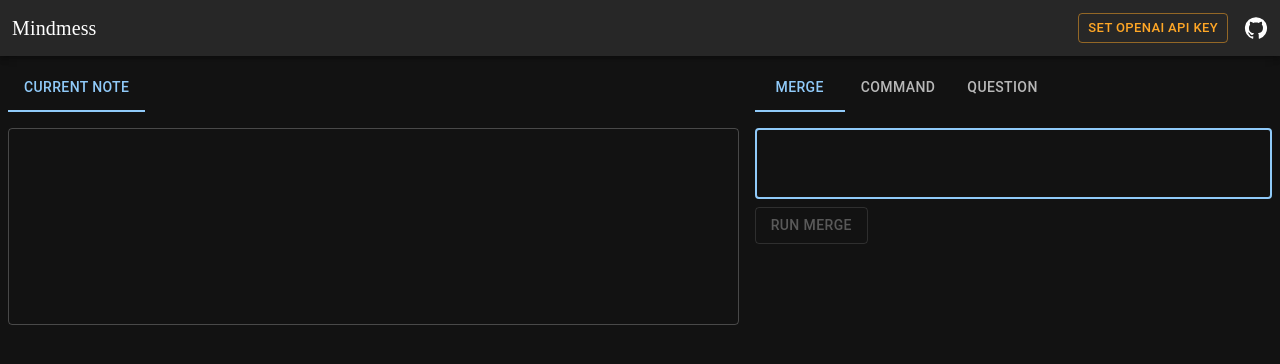
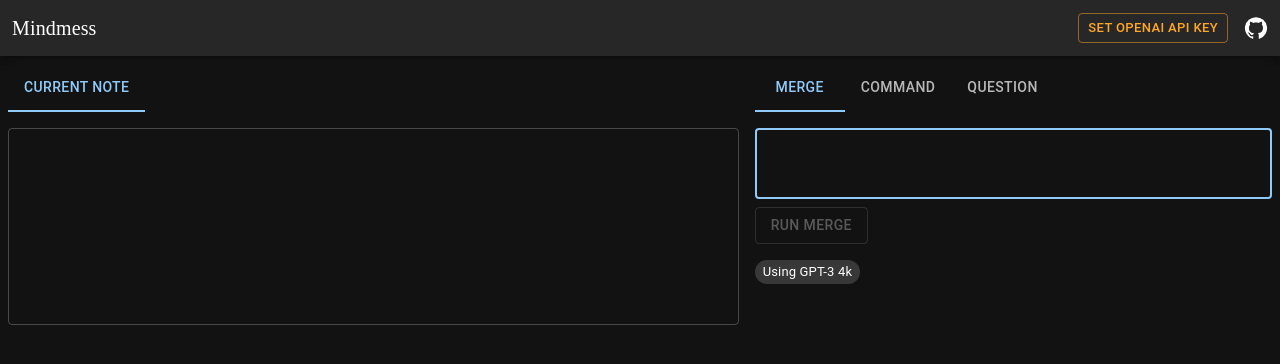
Before and after one commit to swax/Mindmess, a Next.js app: page / in a window 1280 px wide. Shown: the top 364 px of the page. Built offline with nearby package versions, Linux system fonts and the light colour scheme.

Commit message:
Multiple model options with prices. Total cost of session tracked. Added Vercel analytics.

```diff
--- a/app/actions/InputActionResponse.ts
+++ b/app/actions/InputActionResponse.ts
@@ -4,6 +4,8 @@ export interface InputActionResponse {
   newNote: string;
   chatLog: OpenAI.Chat.Completions.ChatCompletionMessage[];
   error: string;
+  inputTokens: number;
+  outputTokens: number;
 }
 
 export function initInputActionResponse(): InputActionResponse {
@@ -11,5 +13,15 @@ export function initInputActionResponse(): InputActionResponse {
     newNote: "",
     chatLog: [],
     error: "",
+    inputTokens: 0,
+    outputTokens: 0,
   };
 }
+
+export function setTokensUsed(
+  chatCompletion: OpenAI.Chat.Completions.ChatCompletion,
+  response: InputActionResponse,
+) {
+  response.inputTokens = chatCompletion.usage?.prompt_tokens || 0;
+  response.outputTokens = chatCompletion.usage?.completion_tokens || 0;
+}
--- a/app/actions/command-action.ts
+++ b/app/actions/command-action.ts
@@ -1,10 +1,12 @@
 //"use server";
 
 import { getApiKeyOrThrow } from "@/utils/apiKey";
+import { GptModelName } from "@/utils/gptModels";
 import OpenAI from "openai";
 import {
   InputActionResponse,
   initInputActionResponse,
+  setTokensUsed,
 } from "./InputActionResponse";
 
 const systemMessage = `Run the specificed 'Command' on the 'Existing Notes' to create a new 'Output Note'.
@@ -13,6 +15,7 @@ Give a summary of changes at the bottom prefixed with **.`;
 export async function commandAction(
   command: string,
   existingNotes: string,
+  modelName: GptModelName,
 ): Promise<InputActionResponse> {
   let result = initInputActionResponse();
 
@@ -26,7 +29,7 @@ export async function commandAction(
     const commandMsg = `Command:\n${command}`;
 
     const chatCompletion = await openai.chat.completions.create({
-      model: "gpt-4",
+      model: modelName,
       messages: [
         { role: "system", content: systemMessage },
         { role: "user", content: noteMsg },
@@ -41,6 +44,8 @@ export async function commandAction(
     } else {
       result.newNote = newNote.replace(/output note(s)?:(\n)?/i, "");
     }
+
+    setTokensUsed(chatCompletion, result);
   } catch (e) {
     result.error = "" + e;
   }
--- a/app/actions/merge-action.ts
+++ b/app/actions/merge-action.ts
@@ -1,10 +1,12 @@
 //"use server";
 
 import { getApiKeyOrThrow } from "@/utils/apiKey";
+import { GptModelName } from "@/utils/gptModels";
 import OpenAI from "openai";
 import {
   InputActionResponse,
   initInputActionResponse,
+  setTokensUsed,
 } from "./InputActionResponse";
 
 const systemMessage = `Combine the 'Existing Notes' with the 'Input Notes' to create an 'Output Note'.
@@ -15,6 +17,7 @@ Give a summary of changes at the bottom prefixed with **.`;
 export async function mergeAction(
   note: string,
   existingNotes: string,
+  modelName: GptModelName,
 ): Promise<InputActionResponse> {
   let result = initInputActionResponse();
 
@@ -28,7 +31,7 @@ export async function mergeAction(
     const inputMsg = `Input Notes:\n${note}`;
 
     const chatCompletion = await openai.chat.completions.create({
-      model: "gpt-4",
+      model: modelName,
       messages: [
         { role: "system", content: systemMessage },
         { role: "user", content: noteMsg },
@@ -43,6 +46,8 @@ export async function mergeAction(
     } else {
       result.newNote = newNote.replace(/output note(s)?:(\n)?/i, "");
     }
+
+    setTokensUsed(chatCompletion, result);
   } catch (e) {
     result.error = "" + e;
   }
--- a/app/actions/question-action.ts
+++ b/app/actions/question-action.ts
@@ -1,10 +1,12 @@
 //"use server";
 
 import { getApiKeyOrThrow } from "@/utils/apiKey";
+import { GptModelName } from "@/utils/gptModels";
 import OpenAI from "openai";
 import {
   InputActionResponse,
   initInputActionResponse,
+  setTokensUsed,
 } from "./InputActionResponse";
 
 const systemMessage = `Run the following question on the 'Existing Notes'.`;
@@ -13,6 +15,7 @@ export async function questionAction(
   question: string,
   existingNotes: string,
   messageLog: OpenAI.Chat.Completions.ChatCompletionMessage[],
+  modelName: GptModelName,
 ): Promise<InputActionResponse> {
   let result = initInputActionResponse();
 
@@ -29,7 +32,7 @@ export async function questionAction(
     ];
 
     const chatCompletion = await openai.chat.completions.create({
-      model: "gpt-4",
+      model: modelName,
       messages: [
         { role: "system", content: systemMessage },
         { role: "user", content: noteMsg },
@@ -50,6 +53,8 @@ export async function questionAction(
 
       result.chatLog = questionAnswer;
     }
+
+    setTokensUsed(chatCompletion, result);
   } catch (e) {
     result.error = "" + e;
   }
--- a/app/components/AppHeader.tsx
+++ b/app/components/AppHeader.tsx
@@ -68,6 +68,7 @@ export default function AppHeader() {
         <Typography
           fontFamily="cursive"
           sx={{ flexGrow: 1, marginLeft: 1 }}
+          title="Your mind is a mess."
           variant="h6"
         >
           Mindmess
--- a/app/components/InputSection.tsx
+++ b/app/components/InputSection.tsx
@@ -1,8 +1,13 @@
+import gptModels, { GPTModel } from "@/utils/gptModels";
 import { tabInput } from "@/utils/textEditing";
 import PersonIcon from "@mui/icons-material/Person";
 import SmartToyIcon from "@mui/icons-material/SmartToy";
 import {
+  Box,
   Button,
+  Chip,
+  Menu,
+  MenuItem,
   Paper,
   Stack,
   Tab,
@@ -46,12 +51,19 @@ export default function InputSection({
 }: InputSectionProps) {
   // Hooks
   const [inputTab, setInputTab] = useState<"merge" | "command" | "question">(
-    "merge"
+    "merge",
   );
 
   const [chatLog, setChatLog] = useState<
     OpenAI.Chat.Completions.ChatCompletionMessage[]
   >([]);
+
+  const [gptModel, setGptModel] = useState<GPTModel>(gptModels[0]);
+  const [modelMenuAnchorEl, setModelMenuAnchorEl] = useState<HTMLDivElement>();
+  const modelMenuOpen = Boolean(modelMenuAnchorEl);
+
+  const [usageReport, setUsageReport] = useState<string>("");
+  const [totalCost, setTotalCost] = useState<number>(0);
 
   const runNumber = useRef(0);
   const inputRef = useRef<HTMLInputElement>(null);
@@ -78,14 +90,15 @@ export default function InputSection({
     setFocus("none");
 
     const runNumberCheck = runNumber.current;
+    const existingNotes = currentNote || "";
 
     const response =
       inputTab == "merge"
-        ? await mergeAction(input, currentNote || "")
+        ? await mergeAction(input, existingNotes, gptModel.name)
         : inputTab == "command"
-        ? await commandAction(input, currentNote || "")
+        ? await commandAction(input, existingNotes, gptModel.name)
         : inputTab == "question"
-        ? await questionAction(input, currentNote || "", chatLog)
+        ? await questionAction(input, existingNotes, chatLog, gptModel.name)
         : undefined;
 
     // Check if this run was cancelled
@@ -99,6 +112,16 @@ export default function InputSection({
       alert(response.error);
       return;
     }
+
+    let cost =
+      (response.inputTokens * gptModel.costPer1kInput) / 1000 +
+      (response.outputTokens * gptModel.costPer1kOutput) / 1000;
+    setUsageReport(
+      `Last Run: Input ${response.inputTokens} tokens, output ${
+        response.outputTokens
+      } tokens. Cost $${cost.toFixed(4)}`,
+    );
+    setTotalCost(totalCost + cost);
 
     if (inputTab == "question") {
       setChatLog([...chatLog, ...response.chatLog]);
@@ -166,6 +189,7 @@ export default function InputSection({
         onChange={(e) => setInput(e.target.value)}
         value={input}
       />
+      {/* Run Buttons */}
       <Stack direction="row" spacing={1}>
         <Button
           disabled={loading || !input || Boolean(stagedNote)}
@@ -189,6 +213,47 @@ export default function InputSection({
           </Button>
         )}
       </Stack>
+      {/* Model Selection */}
+      <Chip
+        label={"Using " + gptModel.description}
+        onClick={(e) => setModelMenuAnchorEl(e.currentTarget)}
+        size="small"
+        sx={{ marginTop: 2 }}
+      />
+      <Menu
+        anchorEl={modelMenuAnchorEl}
+        onClose={() => setModelMenuAnchorEl(undefined)}
+        open={modelMenuOpen}
+      >
+        {gptModels.map((model, index) => (
+          <MenuItem
+            key={index}
+            onClick={() => {
+              setGptModel(model);
+              setModelMenuAnchorEl(undefined);
+            }}
+          >
+            <Stack>
+              <Box>{model.description}</Box>
+              <Box sx={{ fontSize: 12, color: "text.secondary" }}>
+                Input ${model.costPer1kInput}, Output ${model.costPer1kOutput}{" "}
+                per 1k tokens
+              </Box>
+            </Stack>
+          </MenuItem>
+        ))}
+      </Menu>
+      {/* Usage Report */}
+      {totalCost > 0 && (
+        <Box sx={{ marginTop: 2 }}>
+          <Box sx={{ fontSize: 12, color: "text.secondary" }}>
+            {usageReport}
+          </Box>
+          <Box sx={{ fontSize: 12, color: "text.secondary" }}>
+            Running Total Cost: ${totalCost.toFixed(4)}
+          </Box>
+        </Box>
+      )}
     </>
   );
 }
--- a/app/layout.tsx
+++ b/app/layout.tsx
@@ -1,3 +1,4 @@
+import { Analytics } from "@vercel/analytics/react";
 import type { Metadata } from "next";
 import ThemeRegistry from "./ThemeRegistry";
 import "./globals.css";
@@ -16,6 +17,7 @@ export default function RootLayout({
     <html lang="en">
       <body>
         <ThemeRegistry options={{ key: "mui" }}>{children}</ThemeRegistry>
+        <Analytics />
       </body>
     </html>
   );
--- a/app/page.tsx
+++ b/app/page.tsx
@@ -113,7 +113,7 @@ export default function Home() {
               minRows={10}
               onChange={(e) =>
                 (outputTab == "current" ? setCurrentNote : setStagedNote)(
-                  e.target.value
+                  e.target.value,
                 )
               }
               spellCheck={false}
--- a/package.json
+++ b/package.json
@@ -18,6 +18,7 @@
     "@types/node": "20.8.10",
     "@types/react": "18.2.34",
     "@types/react-dom": "18.2.14",
+    "@vercel/analytics": "1.1.1",
     "eslint": "8.52.0",
     "eslint-config-next": "14.0.1",
     "next": "14.0.1",
--- /dev/null
+++ b/utils/gptModels.ts
@@ -0,0 +1,46 @@
+export type GptModelName =
+  | "gpt-3.5-turbo"
+  | "gpt-3.5-turbo-16k"
+  | "gpt-4"
+  | "gpt-4-32k";
+
+export type GPTModel = {
+  name: GptModelName;
+  description: string;
+  maxTokens: number;
+  costPer1kInput: number;
+  costPer1kOutput: number;
+};
+
+const gptModels: GPTModel[] = [
+  {
+    name: "gpt-3.5-turbo",
+    description: "GPT-3 4k",
+    maxTokens: 4097,
+    costPer1kInput: 0.0015,
+    costPer1kOutput: 0.002,
+  },
+  {
+    name: "gpt-3.5-turbo-16k",
+    description: "GPT-3 16k",
+    maxTokens: 16385,
+    costPer1kInput: 0.003,
+    costPer1kOutput: 0.004,
+  },
+  {
+    name: "gpt-4",
+    description: "GPT-4 8k",
+    maxTokens: 8192,
+    costPer1kInput: 0.03,
+    costPer1kOutput: 0.06,
+  },
+  {
+    name: "gpt-4-32k",
+    description: "GPT-4 32k",
+    maxTokens: 32768,
+    costPer1kInput: 0.06,
+    costPer1kOutput: 0.12,
+  },
+];
+
+export default gptModels;
```
Also changed, not shown: 2 other files (tests, documents, lock files or other folders).
